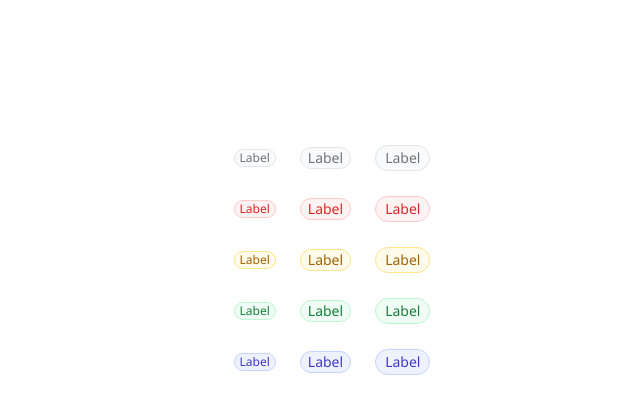
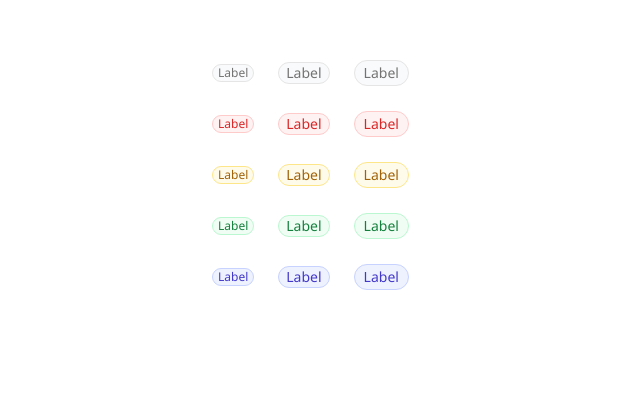
Before and after one commit to reshaditiya/gfe-projects, a Next.js app: page /badge in a window 1280 px wide. Shown: the part 140-554 px from the top of the page, without its empty margins (308-948 px from the left). Built offline with nearby package versions, Linux system fonts and the light colour scheme.

Commit message:
Revert "fix(badge): center component to page"
This reverts commit 13eae093069cbdc6c73e8e33c57743ca6730ae8f.

```diff
--- a/src/app/badge/page.tsx
+++ b/src/app/badge/page.tsx
@@ -15,8 +15,8 @@ export default function Page() {
   ];
 
   return (
-    <main className="flex min-h-screen items-center justify-center">
-      <div className="flex flex-col items-start gap-6.25">
+    <main className="mt-50 flex min-h-screen justify-center">
+      <div className="flex w-60 flex-col items-start gap-6.25">
         {colors.map((color) => (
           <div key={color} className="flex items-center gap-6">
             {sizes.map((size) => (
```
